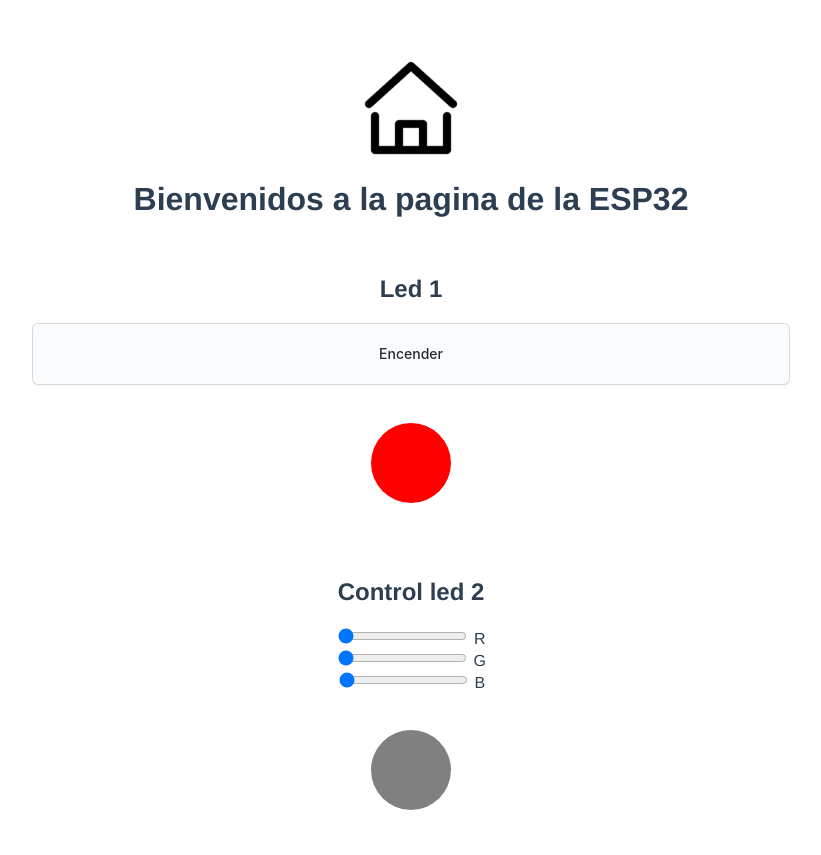
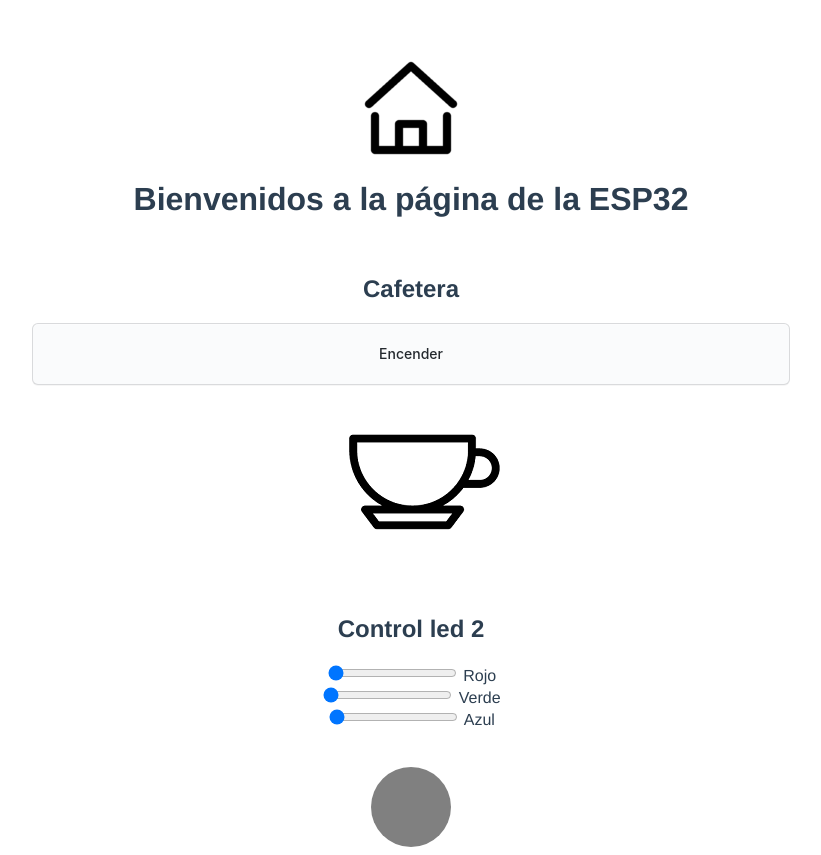
Before and after one commit to EduardoGMohedano/ESP32_WEB_VUE, a Vue app: page / in a window 1280 px wide. Shown: the whole page, without its empty margins (229-1050 px from the left). Before the commit the page ends 818 px from the top, so only its background shows below. Built offline with nearby package versions, Linux system fonts and the light colour scheme.

Commit message:
chore (output-led): add coffe logos for turned on and off

```diff
--- a/src/App.vue
+++ b/src/App.vue
@@ -1,9 +1,9 @@
 <template>
   <img alt="Logo Bienvenida" src="./assets/home.png">
-  <h1>Bienvenidos a la pagina de la ESP32</h1>
+  <h1>Bienvenidos a la página de la ESP32</h1>
 
   <div>
-    <h2 style="margin-top:1.5cm;">Led 1</h2>
+    <h2 style="margin-top:1.5cm;">Cafetera</h2>
     <div>
       <button class="button-4" @click="led_change">
       <p v-if="led_state">Encender</p>
@@ -11,15 +11,16 @@
     </button>
     </div>
     <p style="margin-bottom:1cm;" ></p>
-    <div class="circulo" id="led1"></div>
+    <p v-if="led_state"> <img class="centra-imagen" src="./assets/Cafe1.png"> </p>
+    <p v-else> <img class="centra-imagen" src="./assets/Cafe2.png"> </p>
   </div>
 
   <div>
     <p style="margin-bottom:2cm;" ></p>
     <div><h2>Control led 2</h2></div>
-    <div> <input @input="pwm_function_r" type="range" id="pwm_r" min="0" max="100" step="5" value="0"> <label for="pwm">R</label> </div>
-    <div> <input @input="pwm_function_g" type="range" id="pwm_g" min="0" max="100" step="5" value="0"> <label for="pwm">G</label> </div>
-    <div> <input @input="pwm_function_b" type="range" id="pwm_b" min="0" max="100" step="5" value="0"> <label for="pwm">B</label> </div>
+    <div> <input @input="pwm_function_r" type="range" id="pwm_r" min="0" max="100" step="5" value="0"> <label for="pwm">Rojo</label> </div>
+    <div> <input @input="pwm_function_g" type="range" id="pwm_g" min="0" max="100" step="5" value="0"> <label for="pwm">Verde</label> </div>
+    <div> <input @input="pwm_function_b" type="range" id="pwm_b" min="0" max="100" step="5" value="0"> <label for="pwm">Azul</label> </div>
     <div class="circulo_pwm" id="led2"></div>
   </div>
 </template>
@@ -58,10 +59,6 @@ export default{
           console.log(error);
         });
 
-        if(this.led_state)
-          document.getElementById("led1").style.backgroundColor = 'red';
-        else
-          document.getElementById("led1").style.backgroundColor = 'green';
       },
 
       update_led_rgb(){
@@ -201,6 +198,11 @@ export default{
       margin-right: auto;
   }
 
+  .centra-imagen{
+    position: relative;
+    margin-left: 25px;
+  }
+
   h1 {text-align: center;}
   h2 {text-align: center;}
   h3 {text-align: center;}
```
Also changed, not shown: src/assets/Cafe1.png (added), src/assets/Cafe2.png (added).
